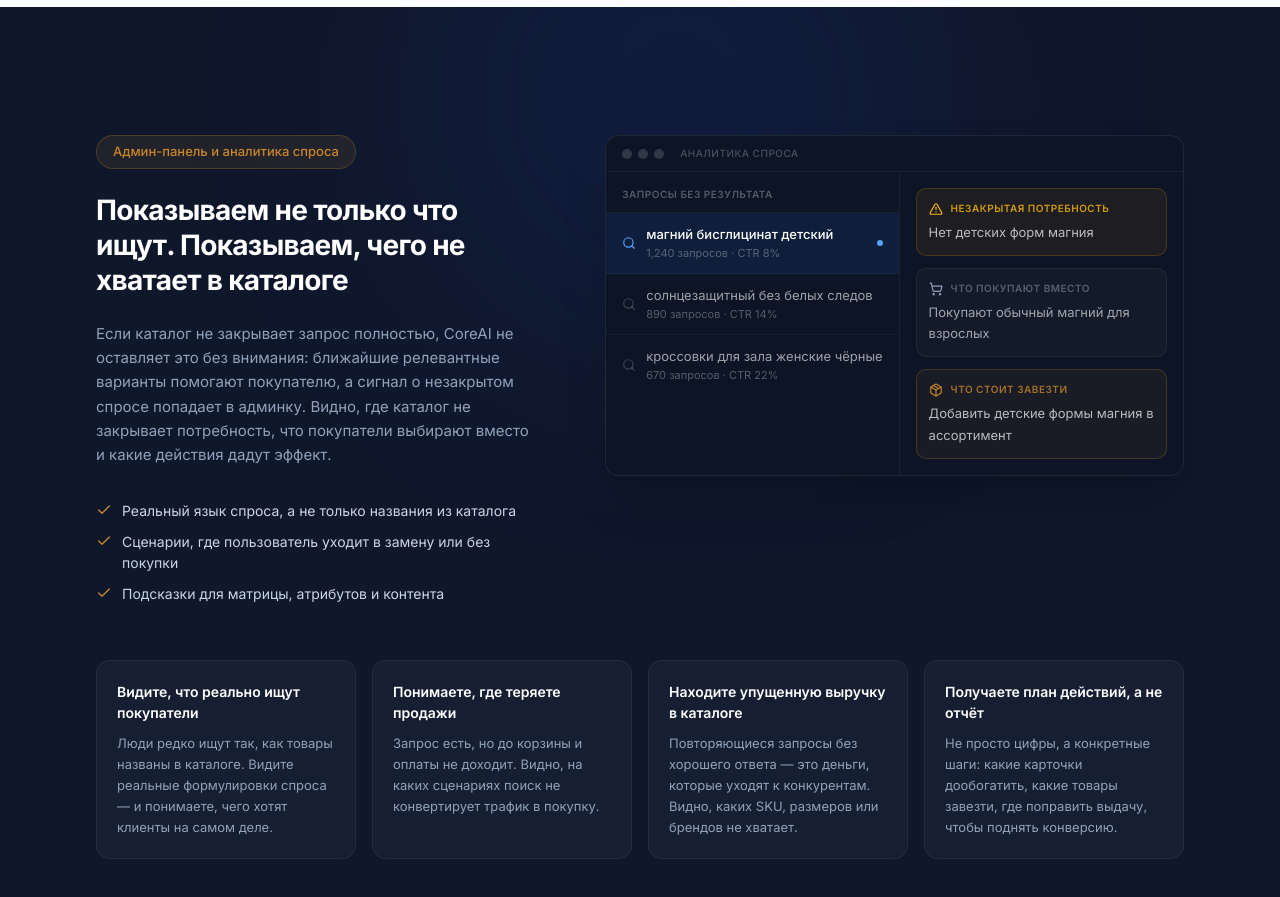
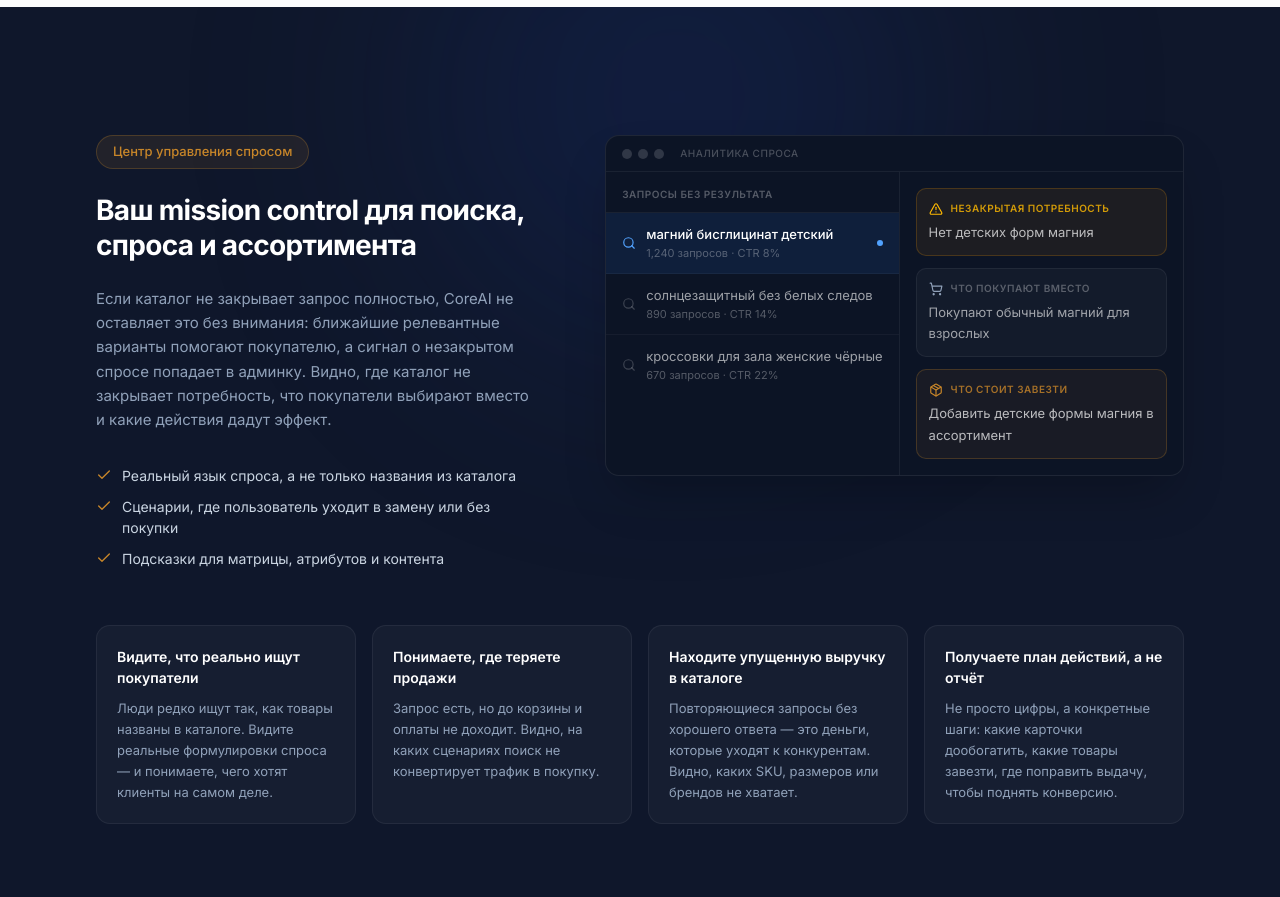
Before and after one commit to usecoreai/ai-search-landing, a Next.js app: page / in a window 1280 px wide. Shown: the part 2840-3737 px from the top of the page. Built offline with nearby package versions, Linux system fonts and the light colour scheme.

Commit message:
copy: analytics section — mission control headline

```diff
--- a/content/landing-content.ts
+++ b/content/landing-content.ts
@@ -305,9 +305,9 @@ export const landingContent = {
   },
 
   analytics: {
-    eyebrow: "Админ-панель и аналитика спроса",
+    eyebrow: "Центр управления спросом",
     title:
-      "Показываем не только что ищут. Показываем, чего не хватает в каталоге",
+      "Ваш mission control для поиска, спроса и ассортимента",
     description:
       "Если каталог не закрывает запрос полностью, CoreAI не оставляет это без внимания: ближайшие релевантные варианты помогают покупателю, а сигнал о незакрытом спросе попадает в админку. Видно, где каталог не закрывает потребность, что покупатели выбирают вместо и какие действия дадут эффект.",
     bullets: [
```
